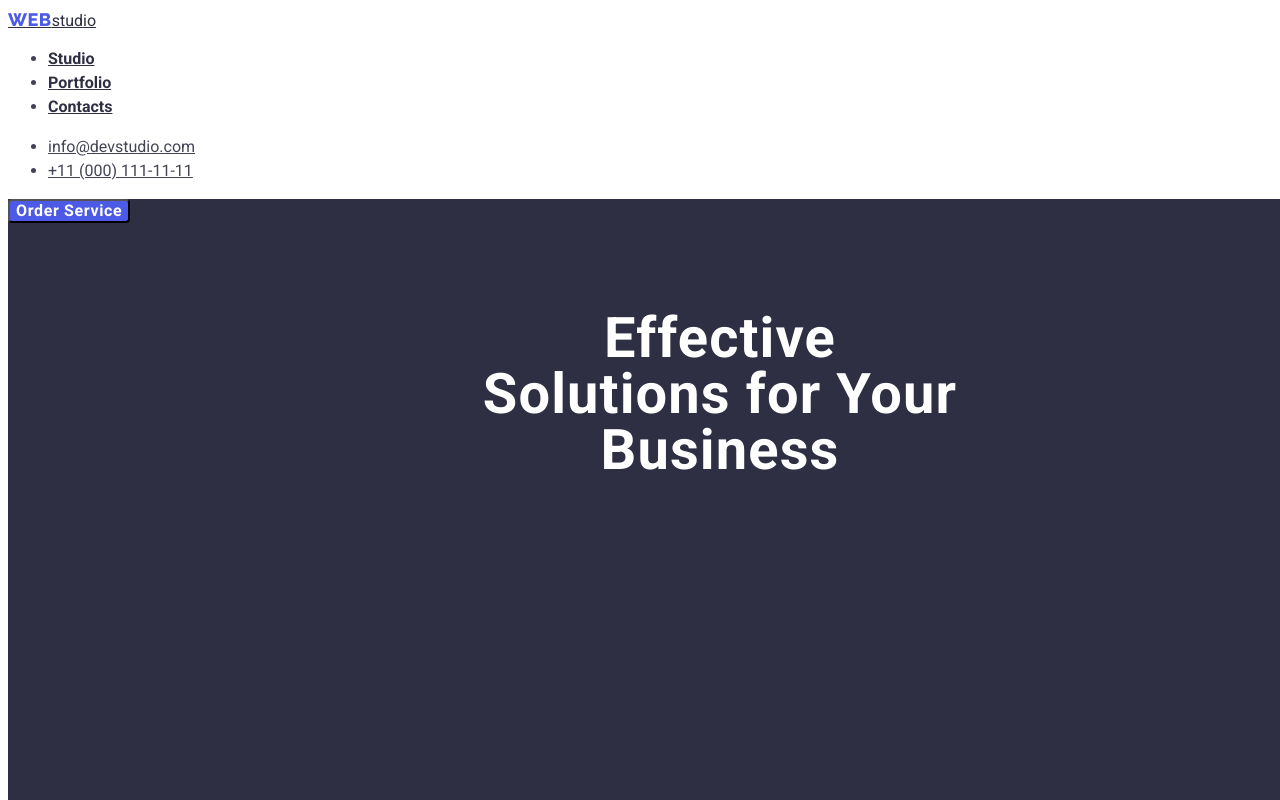
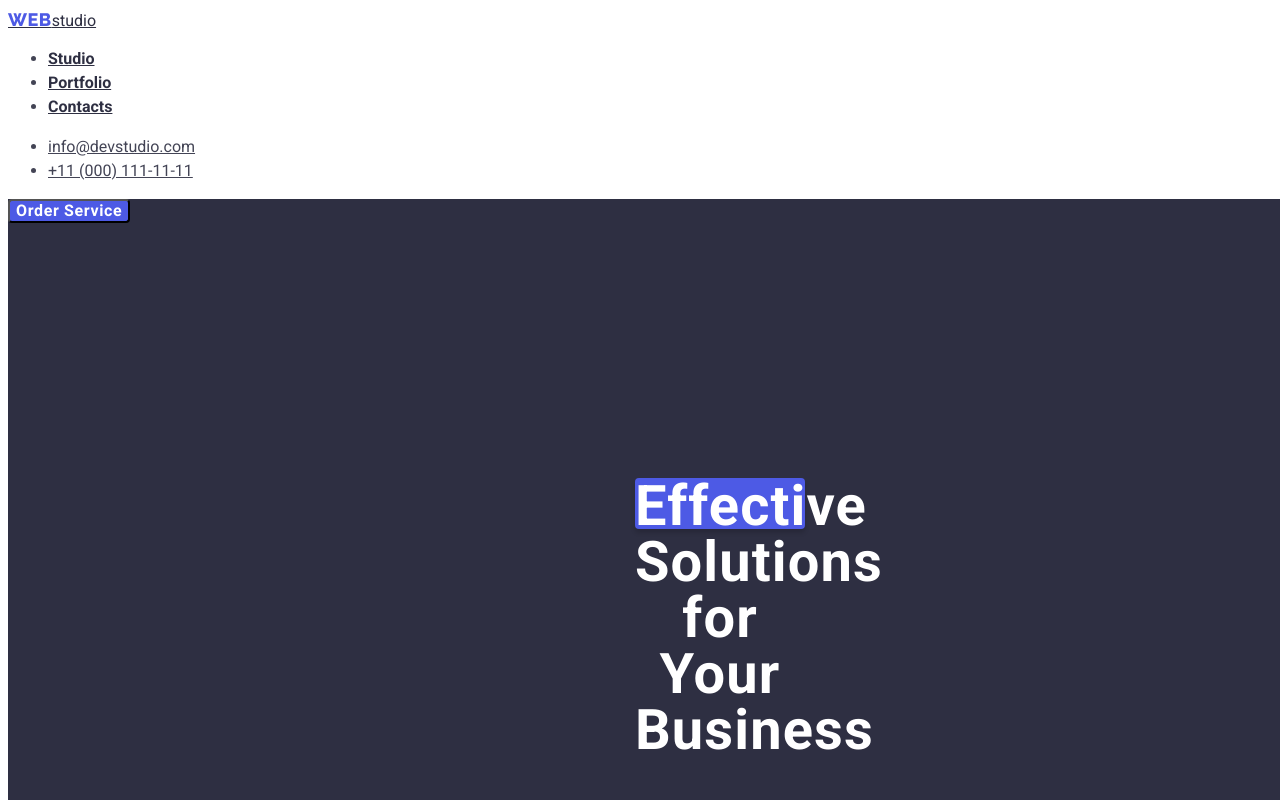
Before and after one commit to Elizaveta-Bodnaruk/goit-markup-02, a plain HTML site: page index.html in a window 1280 px wide. Shown: the top 800 px of the page. Drawn offline with Linux system fonts and the light colour scheme.

Commit message:
update style.css file

```diff
--- a/css/style.css
+++ b/css/style.css
@@ -136,7 +136,16 @@ color: #434455;
     text-align: center;
     letter-spacing: 0.02em;
 
+    position: absolute;
+    width: 170px;
+    height: 51px;
+    left: 635px;
+    top: 432px;
+
     color: #FFFFFF;
+    background-color: #4D5AE5;
+    box-shadow: 0px 4px 4px rgba(0, 0, 0, 0.15);
+    border-radius: 4px;
 }
 
 .hero button {
```
